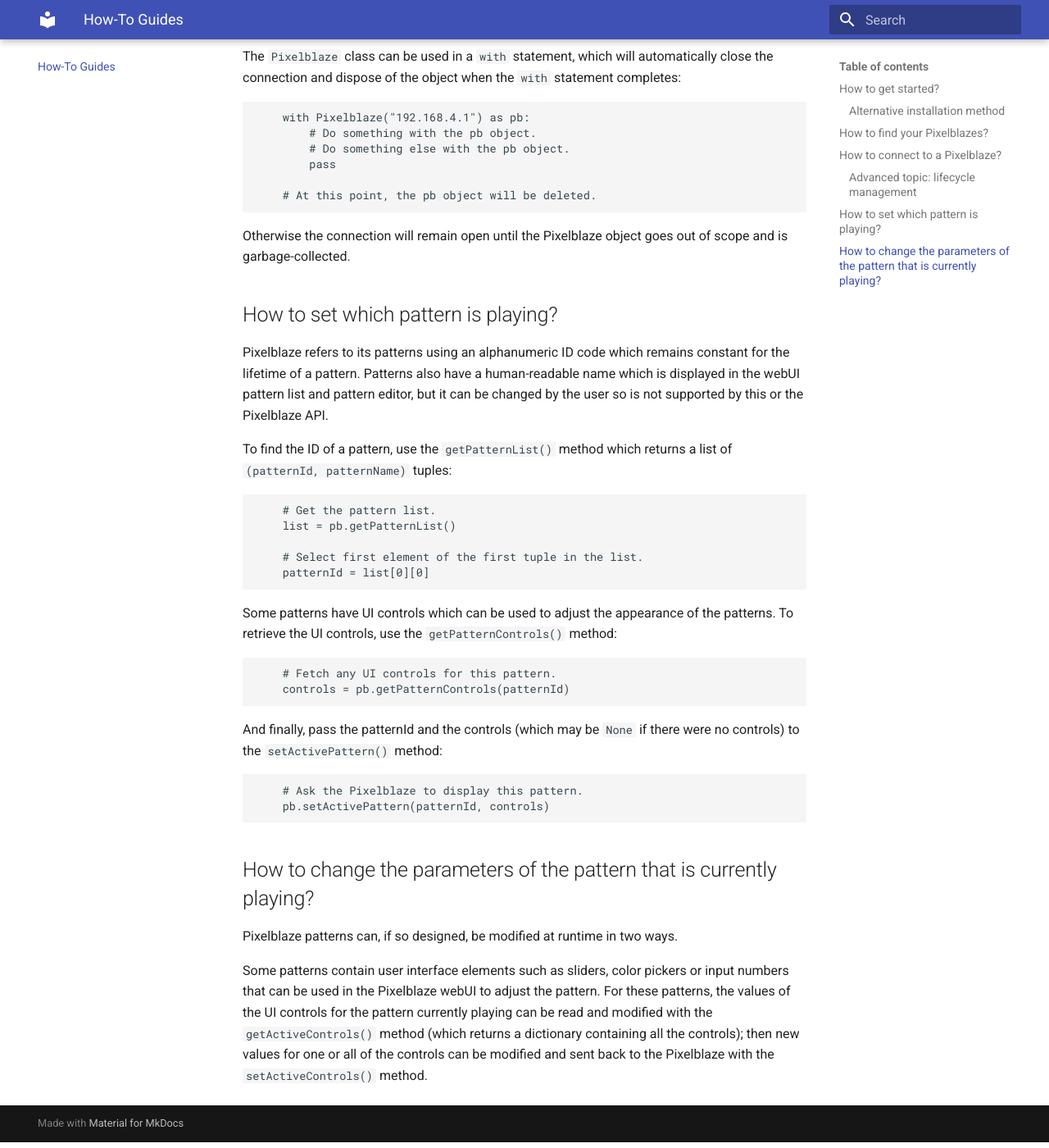
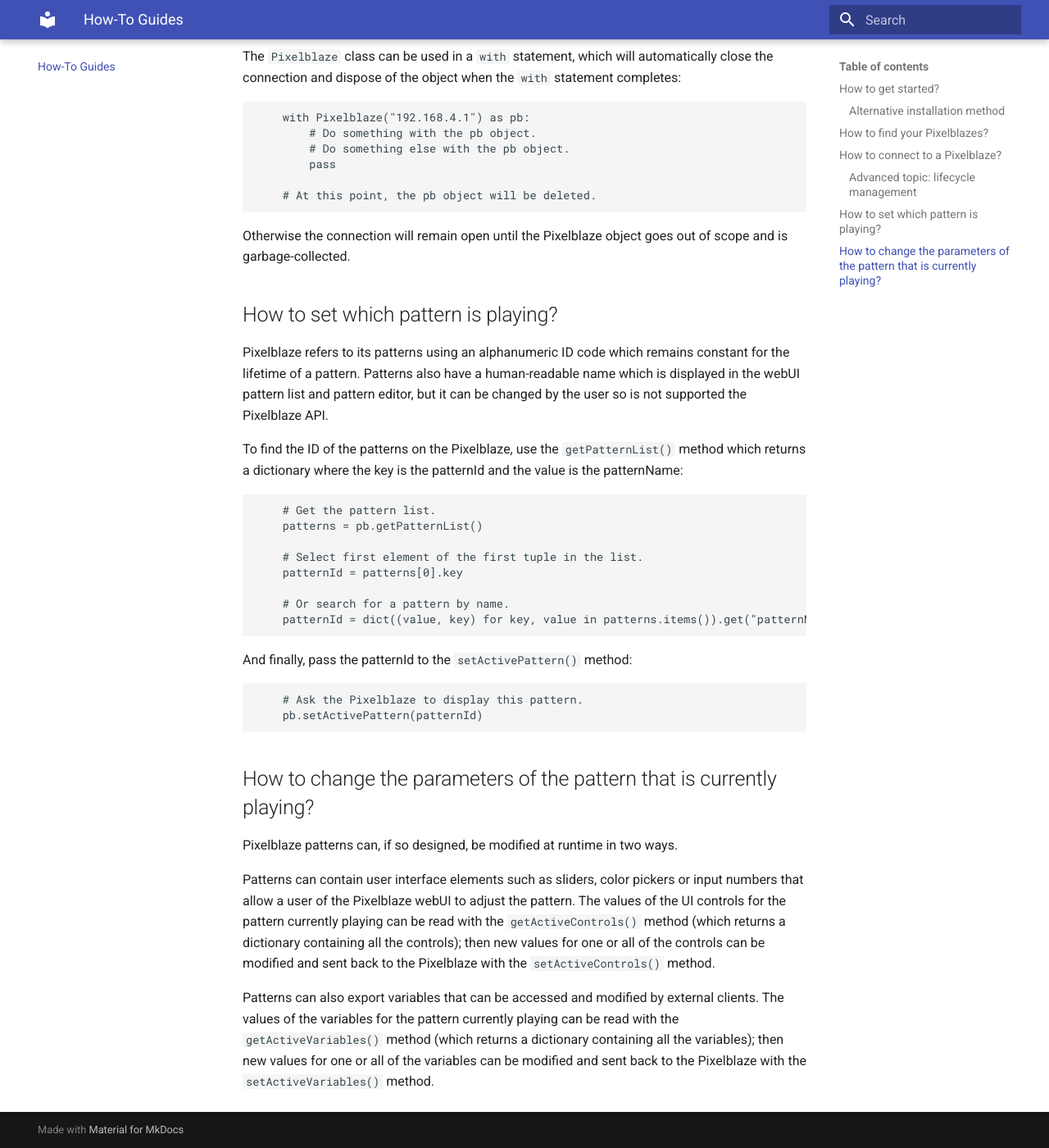
Before and after one commit to zranger1/pixelblaze-client, an MkDocs documentation site: the page built from docs/how-to-guides.md, in a window 1280 px wide and 1400 px high, scrolled down 1979 px. Shown: the whole window at 82% size. Built offline with MkDocs 1.6.1 and Material for MkDocs 9.7.7, drawn with Linux system fonts in a browser that asks for light colours.

Commit message:
Documentation fixups.

````diff
--- a/docs/how-to-guides.md
+++ b/docs/how-to-guides.md
@@ -92,33 +92,31 @@
 
 ## How to set which pattern is playing?
 
-Pixelblaze refers to its patterns using an alphanumeric ID code which remains constant for the lifetime of a pattern.  Patterns also have a human-readable name which is displayed in the webUI pattern list and pattern editor, but it can be changed by the user so is not supported by this or the Pixelblaze API.
+Pixelblaze refers to its patterns using an alphanumeric ID code which remains constant for the lifetime of a pattern.  Patterns also have a human-readable name which is displayed in the webUI pattern list and pattern editor, but it can be changed by the user so is not supported the Pixelblaze API.
 
-To find the ID of a pattern, use the `getPatternList()` method which returns a list of `(patternId, patternName)` tuples:
+To find the ID of the patterns on the Pixelblaze, use the `getPatternList()` method which returns a dictionary where the key is the patternId and the value is the patternName:
 
 ```
     # Get the pattern list.
-    list = pb.getPatternList()
+    patterns = pb.getPatternList()
 
     # Select first element of the first tuple in the list.
-    patternId = list[0][0]
+    patternId = patterns[0].key
+
+    # Or search for a pattern by name.
+    patternId = dict((value, key) for key, value in patterns.items()).get("patternName")
 ```
 
-Some patterns have UI controls which can be used to adjust the appearance of the patterns.  To retrieve the UI controls, use the `getPatternControls()` method:
-
-```
-    # Fetch any UI controls for this pattern.
-    controls = pb.getPatternControls(patternId)
-```
-
-And finally, pass the patternId and the controls (which may be `None` if there were no controls) to the `setActivePattern()` method:
+And finally, pass the patternId to the `setActivePattern()` method:
 ```
     # Ask the Pixelblaze to display this pattern.
-    pb.setActivePattern(patternId, controls)
+    pb.setActivePattern(patternId)
 ```
 
 ## How to change the parameters of the pattern that is currently playing?
 
 Pixelblaze patterns can, if so designed, be modified at runtime in two ways.
 
-Some patterns contain user interface elements such as sliders, color pickers or input numbers that can be used in the Pixelblaze webUI to adjust the pattern.  For these patterns, the values of the UI controls for the pattern currently playing can be read and modified with the `getActiveControls()` method (which returns a dictionary containing all the controls); then new values for one or all of the controls can be modified and sent back to the Pixelblaze with the `setActiveControls()` method.
+Patterns can contain user interface elements such as sliders, color pickers or input numbers that allow a user of the Pixelblaze webUI to adjust the pattern.  The values of the UI controls for the pattern currently playing can be read with the `getActiveControls()` method (which returns a dictionary containing all the controls); then new values for one or all of the controls can be modified and sent back to the Pixelblaze with the `setActiveControls()` method.
+
+Patterns can also export variables that can be accessed and modified by external clients. The values of the variables for the pattern currently playing can be read with the `getActiveVariables()` method (which returns a dictionary containing all the variables); then new values for one or all of the variables can be modified and sent back to the Pixelblaze with the `setActiveVariables()` method.
````
